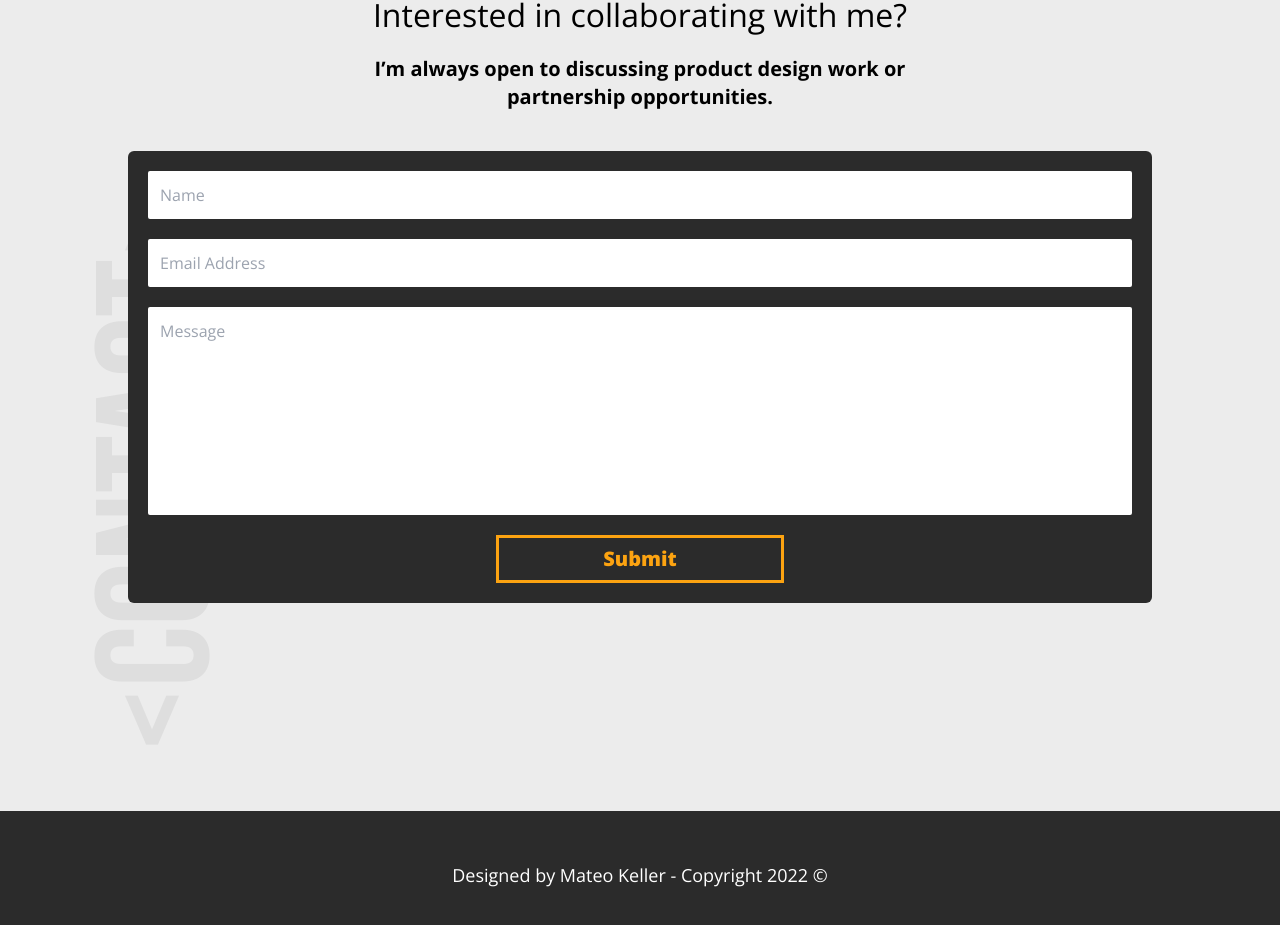
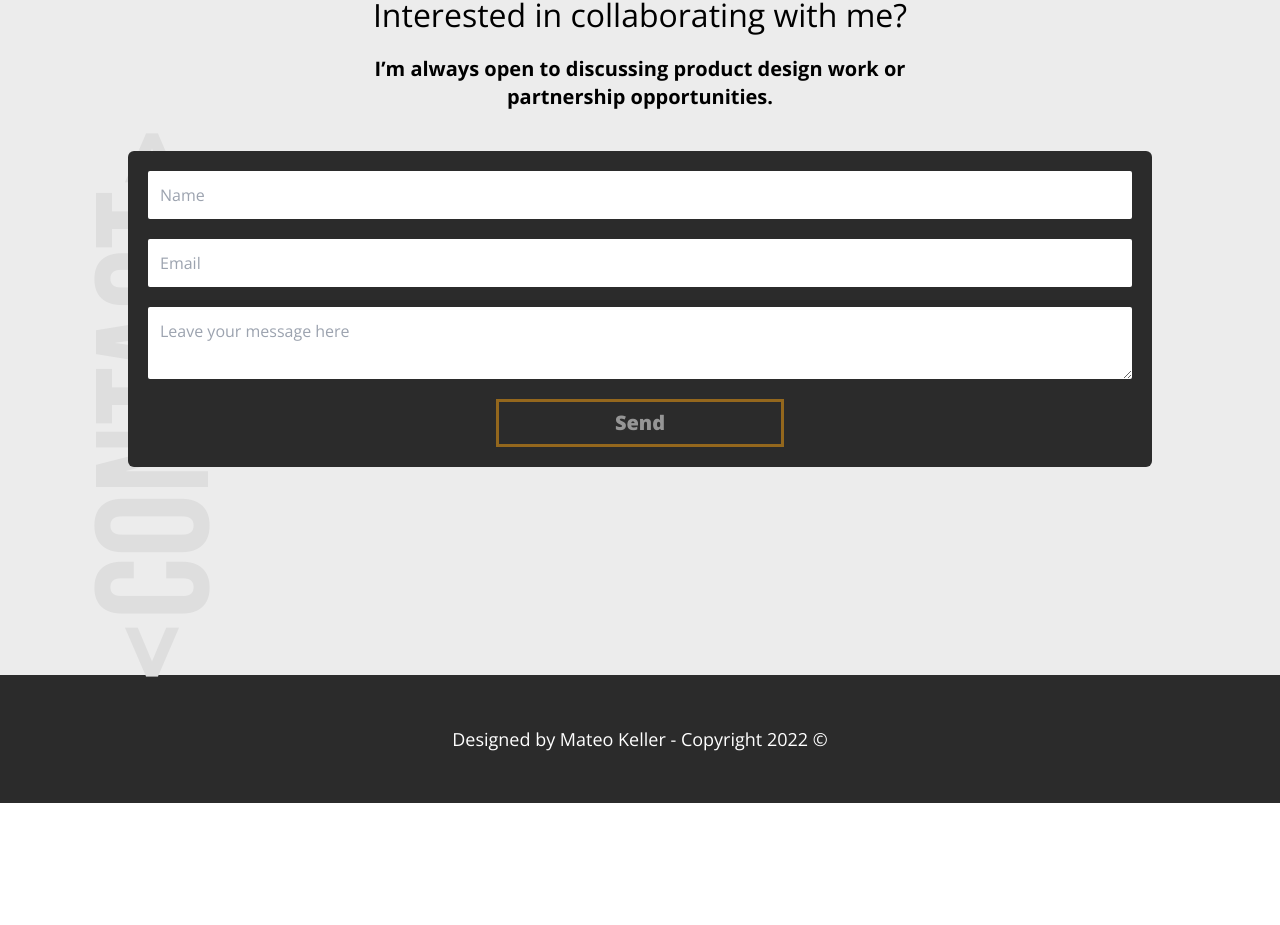
Before and after one commit to mateokeller/my-portfolio, a React (Vite) app: page / in a window 1280 px wide. Shown: the part 3244-4169 px from the top of the page. After the commit the page ends 4047 px from the top, so only its background shows below. Built offline with nearby package versions, Linux system fonts and the light colour scheme.

Commit message:
add form validation

```diff
--- a/package.json
+++ b/package.json
@@ -9,6 +9,7 @@
     "preview": "vite preview"
   },
   "dependencies": {
+    "@emailjs/browser": "^3.10.0",
     "@emotion/react": "^11.10.5",
     "@emotion/styled": "^11.10.5",
     "@headlessui/react": "^1.7.11",
--- a/src/components/Contact.jsx
+++ b/src/components/Contact.jsx
@@ -1,4 +1,6 @@
 import React from "react";
+
+import {Mailer} from "../ui/Mailer";
 
 const Contact = () => {
   return (
@@ -16,39 +18,7 @@ const Contact = () => {
           opportunities.
         </p>
 
-        <div className="bg-gray-04 p-5 rounded-md mt-10 xs:w-11/12 lg:max-w-5xl">
-          <form className="flex flex-col text-white" action="" method="post">
-            <input
-              className="p-3 border-none rounded-sm mb-5 "
-              type="text"
-              placeholder="Name"
-              required=""
-            />
-
-            <input
-              className="p-3 border-none rounded-sm mb-5 "
-              type="email"
-              id="email"
-              name="email"
-              placeholder="Email Address"
-              required=""
-            />
-
-            <textarea
-              className="resize-none h-52 p-3 border-none rounded-sm mb-5"
-              id="message"
-              name="message"
-              placeholder="Message"
-              required=""
-            ></textarea>
-            <button
-              className="btn items-center justify-center self-center text-xl font-extrabold flex w-72 xs:max-w-full h-12 border-[3px] border-yellow-primary text-yellow-primary cursor-pointer"
-              type="submit"
-            >
-              Submit
-            </button>
-          </form>
-        </div>
+        <Mailer />
       </div>
     </div>
   );
--- a/src/components/Header.jsx
+++ b/src/components/Header.jsx
@@ -15,29 +15,29 @@ const Header = () => {
         <div className="w-20 h-0.5 bg-yellow-primary"></div>
         <p className="font-extrabold text-xl no-underline text-black">
           <a
-            className="font-extrabold text-xl no-underline text-black"
+            className="font-extrabold text-xl no-underline text-black hover:text-yellow-primary"
             href="https://github.com/mateokeller"
           >
             Github
           </a>
           |
           <a
-            className="font-extrabold text-xl no-underline text-black"
+            className="font-extrabold text-xl no-underline text-black hover:text-yellow-primary"
             href="http://www.linkedin.com/in/mateo-keller"
           >
             LinkedIn
           </a>
         </p>
-        <p className="font-extrabold text-xl no-underline text-black">
+        <p className="font-extrabold text-xl no-underline text-black hover:text-yellow-primary">
           <a
-            className="font-extrabold text-xl no-underline text-black"
+            className="font-extrabold text-xl no-underline text-black hover:text-yellow-primary"
             href="https://www.instagram.com/mateo.keller/"
           >
             Instagram
           </a>
           |
           <a
-            className="font-extrabold text-xl no-underline text-black"
+            className="font-extrabold text-xl no-underline text-black hover:text-yellow-primary"
             href="https://dribbble.com/mateokeller"
           >
             Dribbble
--- a/src/components/Portfolio.jsx
+++ b/src/components/Portfolio.jsx
@@ -24,10 +24,6 @@ const Portfolio = () => {
           <Gallery />
         </div>
       </div>
-
-      {/* <div className="lg:grid lg:grid-cols-4 lg:grid-rows-4 lg:gap-x-2 lg:gap-y-3 lg:h-[60rem] lg:w-[70vw] sm:grid sm:grid-cols-2 sm:gap-x-2 sm:gap-y-4 m:grid m:gap-y-3">
-        <div className="rounded-lg shadow-xl lg:row-span-2 lg:col-span-2 lg:h-auto  m:h-[250px]"></div>
-      </div> */}
     </div>
   );
 };
--- /dev/null
+++ b/src/hooks/useValidation.jsx
@@ -0,0 +1,51 @@
+import {useState, useEffect} from "react";
+
+const useValidation = (initialState, validate, fn) => {
+  const [values, setValues] = useState(initialState);
+  const [errors, setErrors] = useState({});
+  const [submitForm, setSubmitForm] = useState(false);
+
+  useEffect(() => {
+    if (submitForm) {
+      const noErrors = Object.keys(errors).length === 0;
+
+      if (noErrors) {
+        fn(); /* funcion que ejecuta el componente */
+      }
+      setSubmitForm(false);
+    }
+    //eslint-disable-next-line
+  }, [errors]);
+
+  /* Funcion que se ejecuta a medida que el usuario escribe algo */
+  const handleChange = (e) => {
+    setValues({
+      ...values,
+      [e.target.name]: e.target.value,
+    });
+  };
+
+  // Funcion que se ejecuta cuando el usuario hace submit
+  const handleSubmit = (e) => {
+    e.preventDefault();
+    const validationErrors = validate(values);
+    setErrors(validationErrors);
+    setSubmitForm(true);
+  };
+
+  // cuando se realiza el evento de blur
+  const handleBlur = () => {
+    const validationErrors = validate(values);
+    setErrors(validationErrors);
+  };
+
+  return {
+    values,
+    errors,
+    handleChange,
+    handleSubmit,
+    handleBlur,
+  };
+};
+
+export default useValidation;
--- a/src/index.css
+++ b/src/index.css
@@ -104,6 +104,16 @@
   transform: translateX(0);
 }
 
+.btn:disabled {
+  opacity: 50%;
+  color: white;
+  cursor: auto;
+}
+
+.btn:disabled:hover:before {
+  transform: translateX(-100%);
+}
+
 /* ABOUT-ME CONTAINER */
 
 @media (max-width: 1024px) {
--- /dev/null
+++ b/src/ui/Mailer.jsx
@@ -0,0 +1,113 @@
+import React, {useState, useRef} from "react";
+import emailjs from "@emailjs/browser";
+
+import useValidation from "../hooks/useValidation";
+import {validateForm} from "../validate/validateForm";
+
+export const Mailer = () => {
+  const INITIAL_STATE = {
+    name: "",
+    email: "",
+    message: "",
+  };
+
+  const [error, setError] = useState(false);
+
+  const sendEmail = (event) => {
+    emailjs
+      .sendForm(
+        "service_8t0n2qu",
+        "template_g47joqo",
+        form.current,
+        "u-7NDagXvsfPUnlLD"
+      )
+      .then((response) => console.log(response))
+      .catch((error) => console.log(error));
+    setIsOpen(true);
+  };
+
+  const {values, errors, handleChange, handleSubmit, handleBlur} =
+    useValidation(INITIAL_STATE, validateForm, sendEmail);
+
+  const {name, email, message} = values;
+  const form = useRef();
+
+  const isButtonDisabled = name === "" || email === "" || message === "";
+
+  return (
+    <>
+      <div className="bg-gray-04 p-5 rounded-md mt-10 xs:w-11/12 lg:max-w-5xl">
+        <form
+          ref={form}
+          className="flex flex-col text-black"
+          onSubmit={handleSubmit}
+          action=""
+        >
+          <input
+            className="p-3 border-none rounded-sm mb-5"
+            type="text"
+            value={name}
+            placeholder="Name"
+            name="name"
+            onChange={handleChange}
+            onBlur={handleBlur}
+          />
+
+          {/* {errors.name ? (
+            <div className="lg:px-3 m:px-2 text-yellow-primary pb-1 text-center">
+              {errors.name}
+            </div>
+          ) : null} */}
+
+          <input
+            required
+            className="p-3 border-none rounded-sm mb-5"
+            type="email"
+            value={email}
+            placeholder="Email"
+            name="email"
+            onChange={handleChange}
+            onBlur={handleBlur}
+          />
+
+          {/* {errors.email ? (
+            <div className="lg:px-3 m:px-2 text-yellow-primary pb-1 text-center">
+              {errors.email}
+            </div>
+          ) : null} */}
+
+          <textarea
+            className="p-3 border-none rounded-sm mb-5"
+            name="message"
+            value={message}
+            placeholder="Leave your message here"
+            id=""
+            onChange={handleChange}
+            onBlur={handleBlur}
+          ></textarea>
+
+          {/* {errors.message ? (
+            <div className="lg:px-3 m:px-2 text-yellow-primary pb-1 text-center">
+              {errors.message}
+            </div>
+          ) : null} */}
+
+          {/* {error ? (
+            <div className="lg:px-3 m:px-2 text-yellow-primary pb-1 text-center">
+              {error}
+            </div>
+          ) : null} */}
+
+          <button
+            onClick={handleSubmit}
+            disabled={isButtonDisabled}
+            type="submit"
+            className="btn items-center justify-center self-center text-xl font-extrabold flex w-72 xs:max-w-full h-12 border-[3px] border-yellow-primary text-yellow-primary cursor-pointer"
+          >
+            Send
+          </button>
+        </form>
+      </div>
+    </>
+  );
+};
--- /dev/null
+++ b/src/validate/validateForm.jsx
@@ -0,0 +1,29 @@
+export const validateForm = (values) => {
+  let errors = {};
+
+  // validar el nombre
+  if (!values.name) {
+    errors.name = "El nombre es obligatorio";
+  }
+
+  // validar el email
+  if (!values.email) {
+    errors.email = "El email es obligatorio";
+  } else if (
+    !(
+      // regex validation
+      /^\w+([\.-]?\w+)*@\w+([\.-]?\w+)*(\.\w{2,3})+$/.test(values.email)
+    )
+  ) {
+    errors.email = "Email no valido";
+  }
+
+  // validar el message
+  if (!values.message) {
+    errors.message = "It must contain a message";
+  } else if (values.message.length < 10) {
+    errors.message = "El mensaje debe contener por lo menos 10 caracteres";
+  }
+
+  return errors;
+};
```
Also changed, not shown: 1 other file (tests, documents, lock files or other folders).
